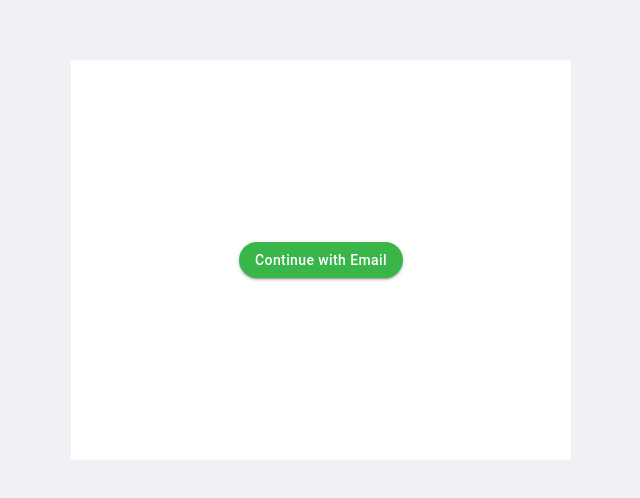
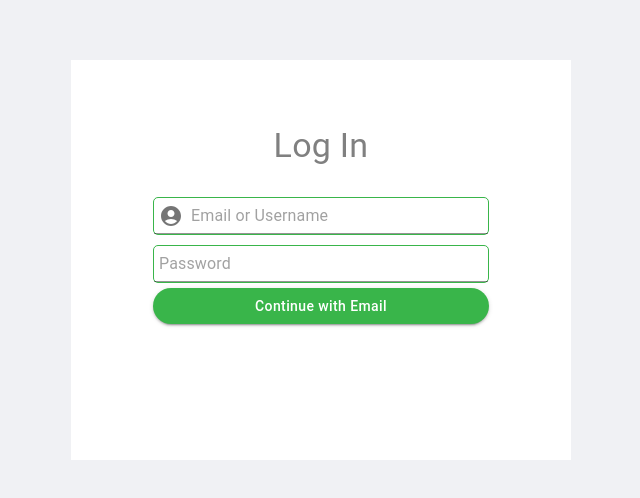
Before and after one commit to katfloyd95/upwork-clone-react, a React (Create React App) app: page /login in a window 1280 px wide. Shown: the part 140-638 px from the top of the page, without its empty margins (319-959 px from the left). Built offline with nearby package versions, Linux system fonts and the light colour scheme.

Commit message:
refactor login page

```diff
--- a/package.json
+++ b/package.json
@@ -5,6 +5,8 @@
   "dependencies": {
     "@emotion/react": "^11.10.4",
     "@emotion/styled": "^11.10.4",
+    "@material-ui/icons": "^4.11.3",
+    "@mui/icons-material": "^5.10.16",
     "@mui/material": "^5.10.10",
     "@testing-library/jest-dom": "^5.16.5",
     "@testing-library/react": "^13.4.0",
--- a/src/Components/Login.js
+++ b/src/Components/Login.js
@@ -1,30 +1,34 @@
-import { LoginBox, PrimaryButton } from "./StyledComponents";
-import { FaUserAlt } from "react-icons/fa";
-import Box from '@mui/material/Box';
+import { LoginBox, PrimaryButton, LoginContainer, LoginInput } from "./StyledComponents";
+import Typography from '@mui/material/Typography';
+import InputAdornment from '@mui/material/InputAdornment';
+import FormControl from '@mui/material/FormControl';
+import AccountCircle from '@mui/icons-material/AccountCircle';
 
 export default function Login() {
   return (
-    <Box sx={{
-      width: '100%',
-      height: '100vh',
-      backgroundColor: '#F0F1F4',
-      display: 'flex',
-      alignItems: 'center',
-      justifyContent: 'center'
-    }}>
+    <LoginContainer>
       <LoginBox>
-        <PrimaryButton variant="contained">Continue with Email</PrimaryButton>
+        <Typography sx={{color: 'grey', margin: '25px 0'}} variant="h4" gutterBottom>
+          Log In
+        </Typography>
+
+        <FormControl sx={{width: '80%'}}>
+          <LoginInput
+            id="email"
+            placeholder="Email or Username"
+            startAdornment={
+              <InputAdornment position="start">
+                <AccountCircle />
+              </InputAdornment>
+            }
+          />
+          <LoginInput
+            id="password"
+            placeholder="Password"
+          />
+          <PrimaryButton variant="contained">Continue with Email</PrimaryButton>
+        </FormControl>
       </LoginBox>
-    </Box>
-    // <div className="login-container">
-    //   <div className="login-box">
-    //     <div className="login-content">
-    //       <h1>Log In</h1>
-    //       <input type='email' placeholder="Username or Email" />
-    //       <input type='password' placeholder="Password" />
-    //       <PrimaryButton variant="contained">Continue with Email</PrimaryButton>
-    //     </div>
-    //   </div>
-    // </div>
+    </LoginContainer>
   );
 }
--- a/src/Components/StyledComponents.js
+++ b/src/Components/StyledComponents.js
@@ -1,9 +1,10 @@
 import Button from "@mui/material/Button";
 import { styled } from "@mui/material/styles";
 import Box from '@mui/material/Box';
+import Input from '@mui/material/Input';
 
 const PRIMARY_GREEN = "#39B54A";
-const SECONDARY_NAVY = "#2B5468";
+// const SECONDARY_NAVY = "#2B5468";
 
 export const PrimaryButton = styled(Button)(() => ({
   background: PRIMARY_GREEN,
@@ -15,9 +16,22 @@ export const LoginBox = styled(Box)(() => ({
   backgroundColor:'white',
   width: '500px',
   height: '400px',
-  display: 'flex',
-  justifyContent: 'center',
-  alignItems: 'center',
-  p: '40px',
+  padding: '40px',
   boxSizing: 'border-box'
 }));
+
+export const LoginContainer = styled(Box)(() => ({
+  width: '100%',
+  height: '100vh',
+  backgroundColor: '#F0F1F4',
+  display: 'flex',
+  alignItems: 'center',
+  justifyContent: 'center'
+}));
+
+export const LoginInput = styled(Input)(() => ({
+  border: `1px ${PRIMARY_GREEN} solid`,
+  borderRadius: '5px',
+  margin: '5px 0',
+  padding: '2px 5px',
+}));
--- a/src/index.css
+++ b/src/index.css
@@ -3,9 +3,10 @@ body {
   font-family: -apple-system, BlinkMacSystemFont, 'Segoe UI', 'Roboto', 'Oxygen',
     'Ubuntu', 'Cantarell', 'Fira Sans', 'Droid Sans', 'Helvetica Neue',
     sans-serif;
+  background-color: #F1F2F4;
+
 }
 .App {
-  background-color: #F1F2F4;
   text-align: center;
 }
 .login-container {
```
Also changed, not shown: 1 other file (tests, documents, lock files or other folders).
